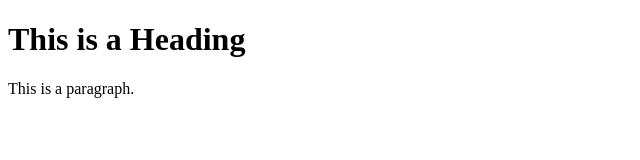
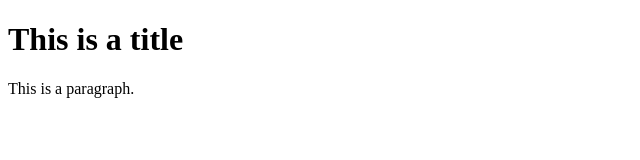
Before and after one commit to montassargassara/second, a plain HTML site: page index.html in a window 1280 px wide. Shown: the whole page, without its empty margins (0-640 px from the left). Drawn offline with Linux system fonts and the light colour scheme.

Commit message:
change heading

```diff
--- a/index.html
+++ b/index.html
@@ -5,7 +5,7 @@
 </head>
 <body>
 
-<h1>This is a Heading</h1>
+<h1>This is a title</h1>
 <p>This is a paragraph.</p>
 
 </body>
```
